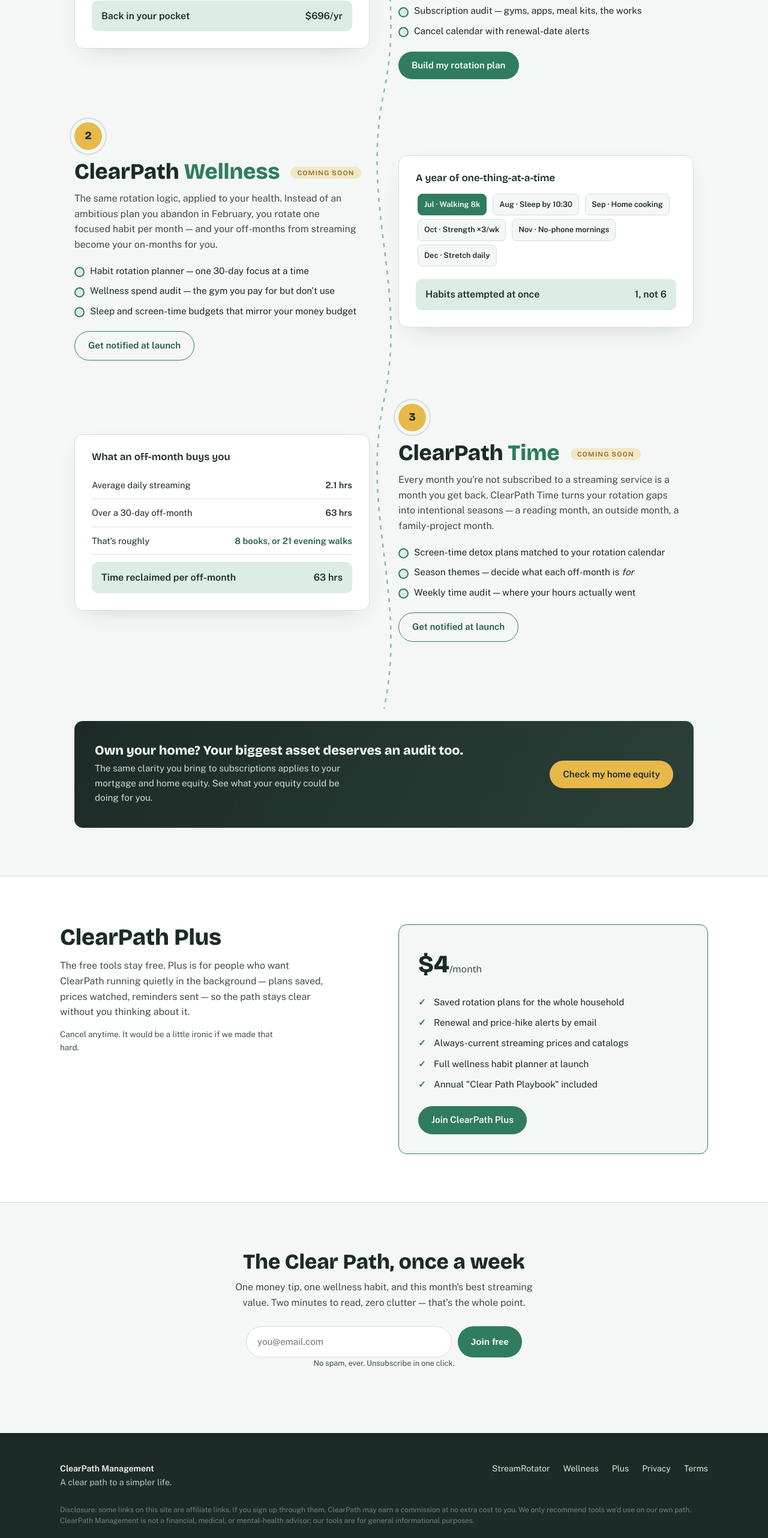
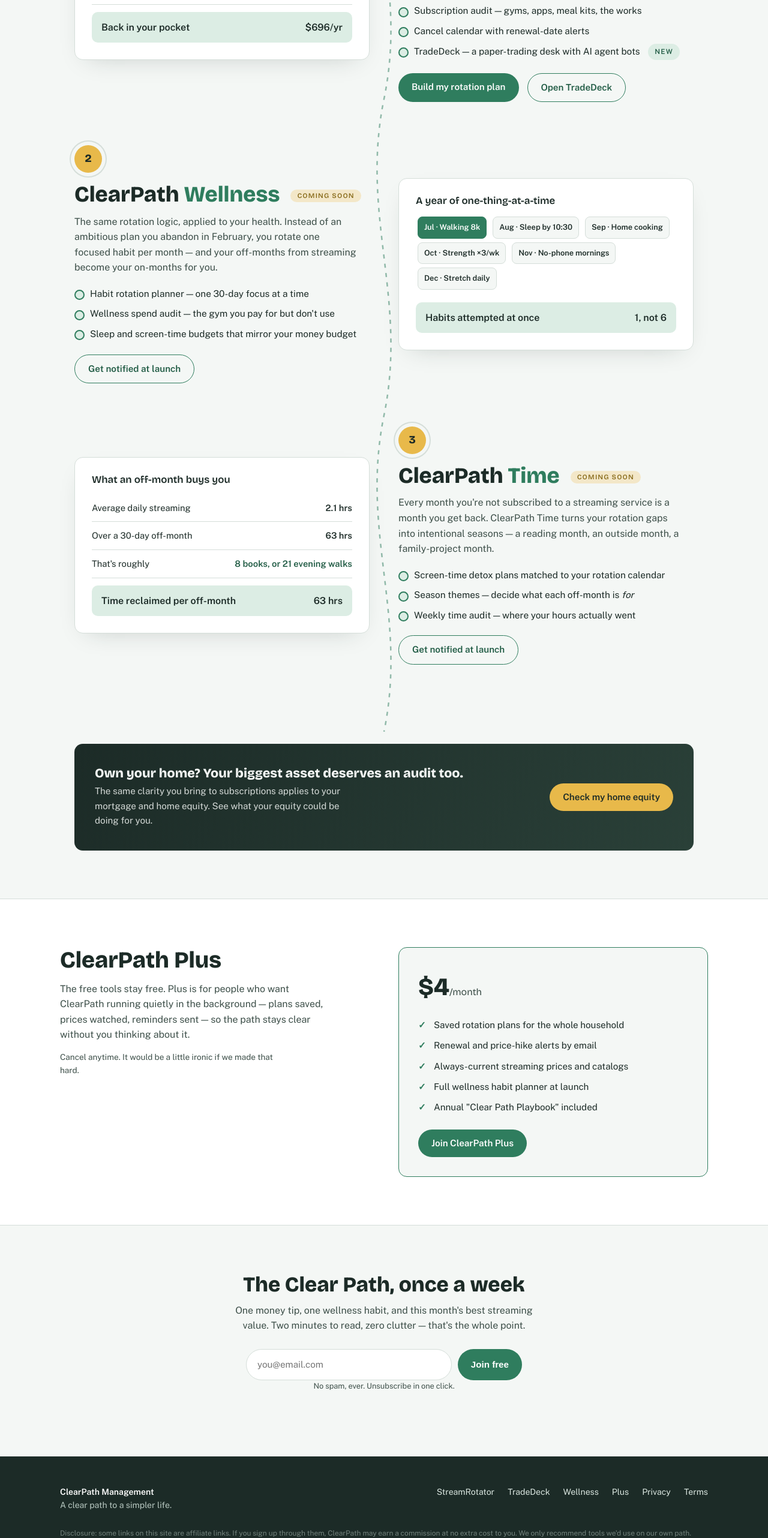
Before and after one commit to olubayo77-creator/clearpathmanagement, a plain HTML site: page index.html in a window 1280 px wide. Shown: the part 1200-3764 px from the top of the page at 60% size. Drawn offline with nearby package versions, Linux system fonts and the light colour scheme.

Commit message:
Add TradeDeck (paper-trading desk with AI bots) under ClearPath Money

```diff
--- a/index.html
+++ b/index.html
@@ -244,8 +244,12 @@
         <li>StreamRotator — your personal streaming rotation plan</li>
         <li>Subscription audit — gyms, apps, meal kits, the works</li>
         <li>Cancel calendar with renewal-date alerts</li>
+        <li>TradeDeck — a paper-trading desk with AI agent bots <span class="pill-tag live">New</span></li>
       </ul>
-      <a class="btn" href="/streamrotator/">Build my rotation plan</a>
+      <div class="hero-ctas">
+        <a class="btn" href="/streamrotator/">Build my rotation plan</a>
+        <a class="btn ghost" href="https://tos-trader.vercel.app?utm_source=clearpath&utm_medium=money&utm_campaign=tradedeck" rel="noopener">Open TradeDeck</a>
+      </div>
       <!-- AFFILIATE SLOT: streaming signups / Rocket Money / VPN — Olu: insert tracked links -->
     </div>
     <div class="pillar-card" aria-label="Example savings from rotating subscriptions">
@@ -361,13 +365,14 @@
     </div>
     <div class="foot-links">
       <a href="/streamrotator/">StreamRotator</a>
+      <a href="https://tos-trader.vercel.app?utm_source=clearpath&utm_medium=footer&utm_campaign=tradedeck" rel="noopener">TradeDeck</a>
       <a href="#wellness">Wellness</a>
       <a href="#plus">Plus</a>
       <a href="/privacy/">Privacy</a>
       <a href="/terms/">Terms</a>
     </div>
   </div>
-  <p class="disclosure">Disclosure: some links on this site are affiliate links. If you sign up through them, ClearPath may earn a commission at no extra cost to you. We only recommend tools we'd use on our own path. ClearPath Management is not a financial, medical, or mental-health advisor; our tools are for general informational purposes.</p>
+  <p class="disclosure">Disclosure: some links on this site are affiliate links. If you sign up through them, ClearPath may earn a commission at no extra cost to you. We only recommend tools we'd use on our own path. ClearPath Management is not a financial, medical, or mental-health advisor; our tools are for general informational purposes. TradeDeck is a paper-trading simulator for education only — no real money is traded and nothing on it is investment advice.</p>
 </footer>
 
 </body>
```
